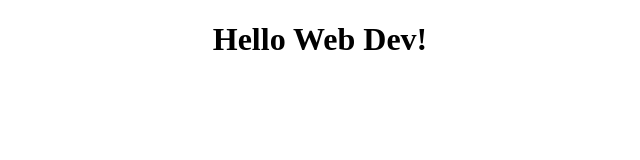
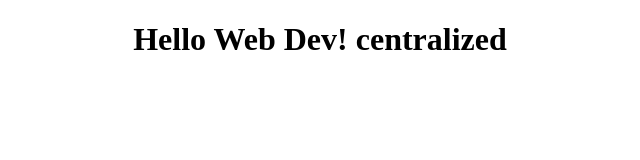
Before and after one commit to Aneesha0/web_dev, a plain HTML site: page site/index.html in a window 1280 px wide. Shown: the whole page, without its empty margins (320-960 px from the left). Drawn offline with Linux system fonts and the light colour scheme.

Commit message:
small change with added text.

```diff
--- a/site/index.html
+++ b/site/index.html
@@ -4,6 +4,6 @@
 	<title>Hello Aneesh</title>
 </head>
 <body>
-<h1><center>Hello Web Dev!</center></h1>
+<h1><center>Hello Web Dev! centralized</center></h1>
 </body>
 </html>
```
